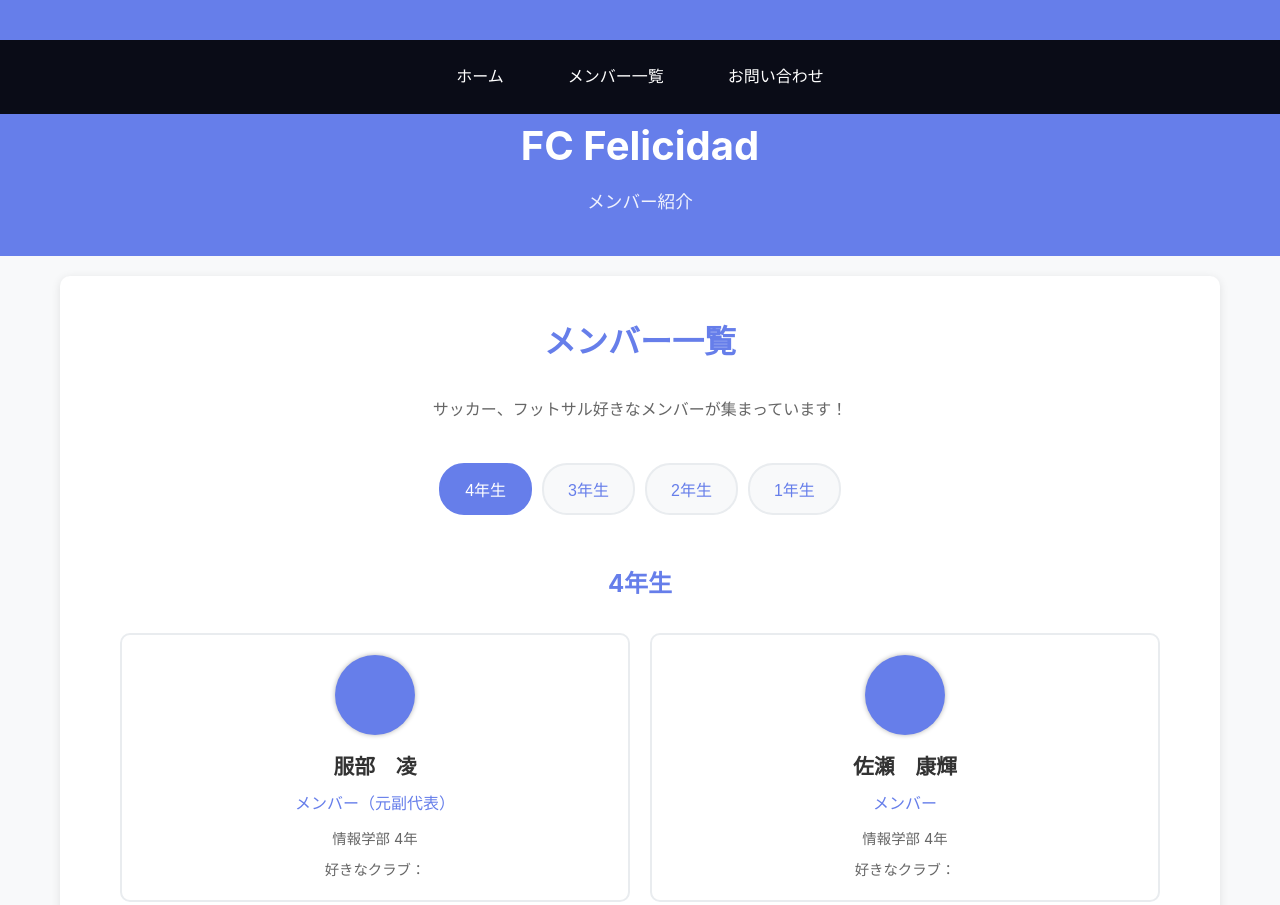
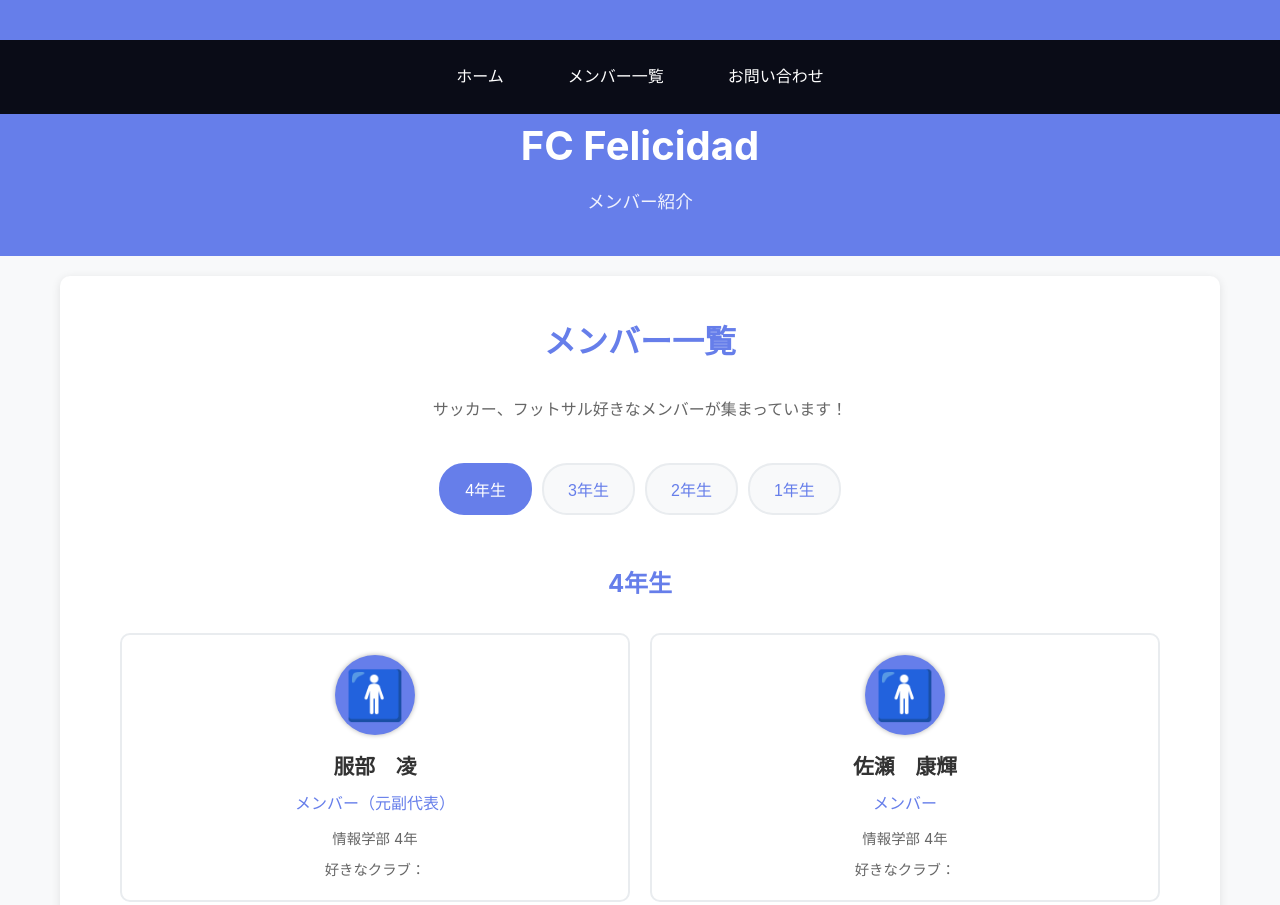
Before and after one commit to Yabuhi/fc-felicidad-website, a plain HTML site: page members.html in a window 1280 px wide. Shown: the top 905 px of the page. Drawn offline with Linux system fonts and the light colour scheme.

Commit message:
Update members.html

```diff
--- a/members.html
+++ b/members.html
@@ -199,7 +199,7 @@
       display: flex;
       align-items: center;
       justify-content: center;
-      font-size: 5rem;
+      font-size: 3rem;
       color: white;
       margin: 0 auto 15px;
       box-shadow: 0 0 5px rgba(0,0,0,0.3);
@@ -441,7 +441,7 @@
             <h3 class="year-title">4年生</h3>
             <div class="members-grid">
               <div class="member-card">
-                <div class="member-avatar"></div>
+                <div class="member-avatar">🚹</div>
                 <h3 class="member-name">服部　凌</h3>
                 <p class="member-role">メンバー（元副代表）</p>
                 <p class="member-year">情報学部 4年</p>
@@ -449,7 +449,7 @@
               </div>
 
               <div class="member-card">
-                <div class="member-avatar"></div>
+                <div class="member-avatar">🚹</div>
                 <h3 class="member-name">佐瀬　康輝</h3>
                 <p class="member-role">メンバー</p>
                 <p class="member-year">情報学部 4年</p>
```
